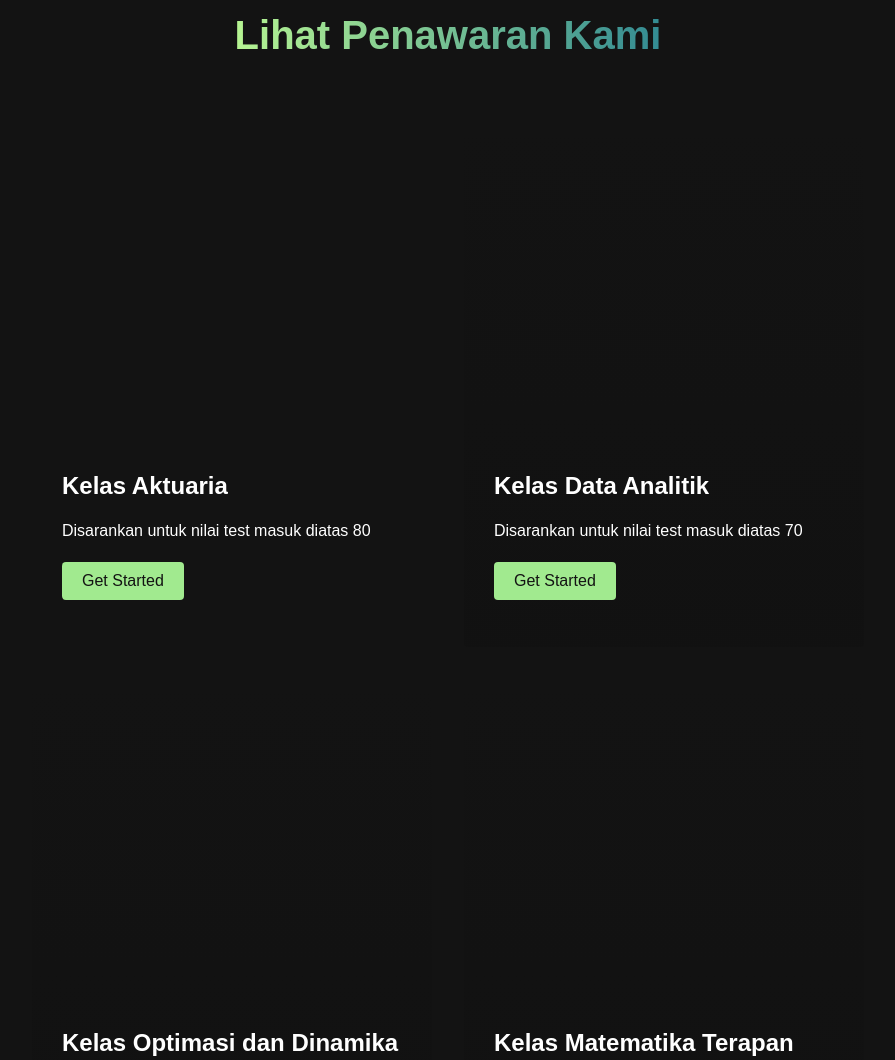
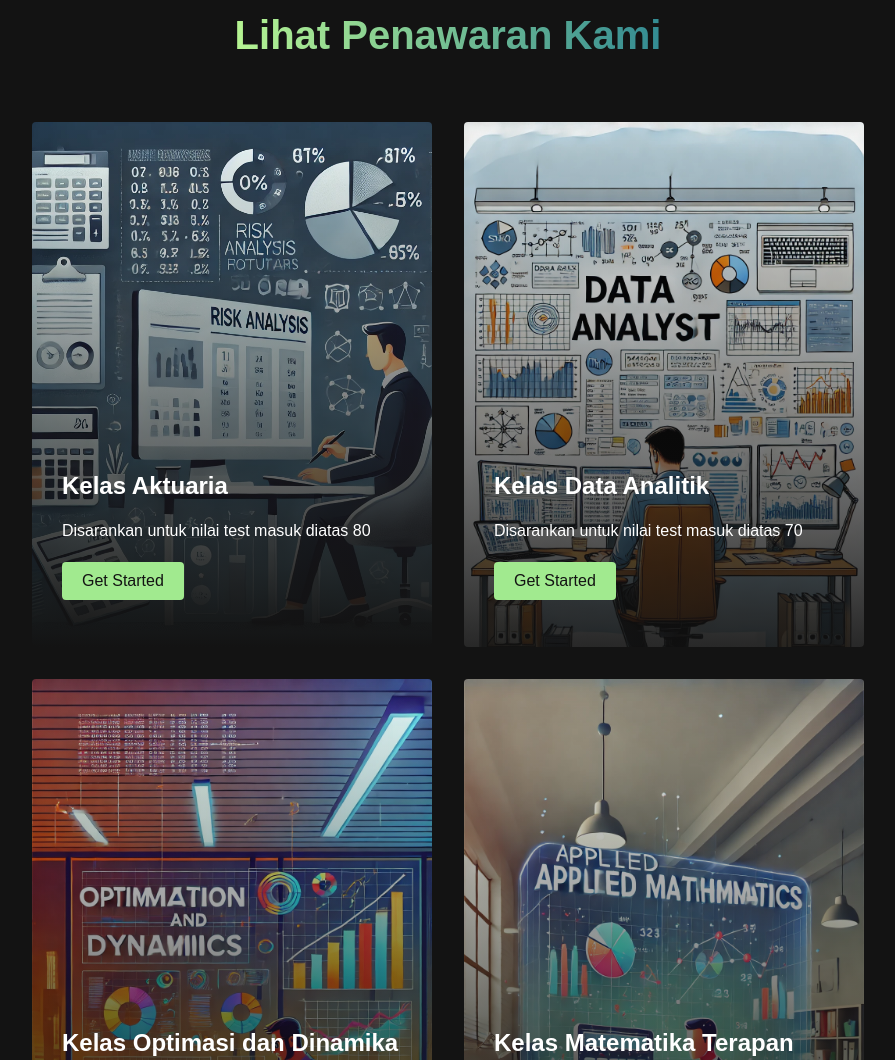
Before and after one commit to arielunpar/UAS, a plain HTML site: page index.html in a window 1280 px wide. Shown: the part 1740-2800 px from the top of the page, without its empty margins (192-1087 px from the left). Drawn offline with nearby package versions, Linux system fonts and the light colour scheme.

Commit message:
Update style.css

```diff
--- a/src/Home/style.css
+++ b/src/Home/style.css
@@ -319,7 +319,7 @@
       rgba(19, 19, 19, 0.8) 50%,  /* Gradasi ringan di pertengahan */
       rgba(19, 19, 19, 1) 100%
     ),
-    url('images/img-11.jpg');
+    url('/images/img-11.jpg');
 }
 
 .main__content {
@@ -457,7 +457,7 @@
       rgba(19, 19, 19, 0.5) 50%,  /* Gradasi ringan di pertengahan */
       rgba(19, 19, 19, 1) 100%
     ),
-    url('images/Aktuaris.webp');
+    url('/images/Aktuaris.webp');
   background-size: cover;
   position: relative;
   color: #fff;
@@ -473,7 +473,7 @@
       rgba(0, 0, 0, 0) 0%,
       rgba(17, 17, 17, 0.9) 100%
     ),
-    url('images/DataAnalis.webp');
+    url('/images/DataAnalis.webp');
 }
 
 .services__card:nth-child(3) {
@@ -482,7 +482,7 @@
       rgba(0, 0, 0, 0) 0%,
       rgba(17, 17, 17, 0.9) 100%
     ),
-    url('images/Opdim.webp');
+    url('/images/Opdim.webp');
 }
 
 .services__card:nth-child(4) {
@@ -491,7 +491,7 @@
       rgba(0, 0, 0, 0) 0%,
       rgba(17, 17, 17, 0.9) 100%
     ),
-    url('images/MatTerapan.webp');
+    url('/images/MatTerapan.webp');
 }
 
 .services__card h2 {
```
